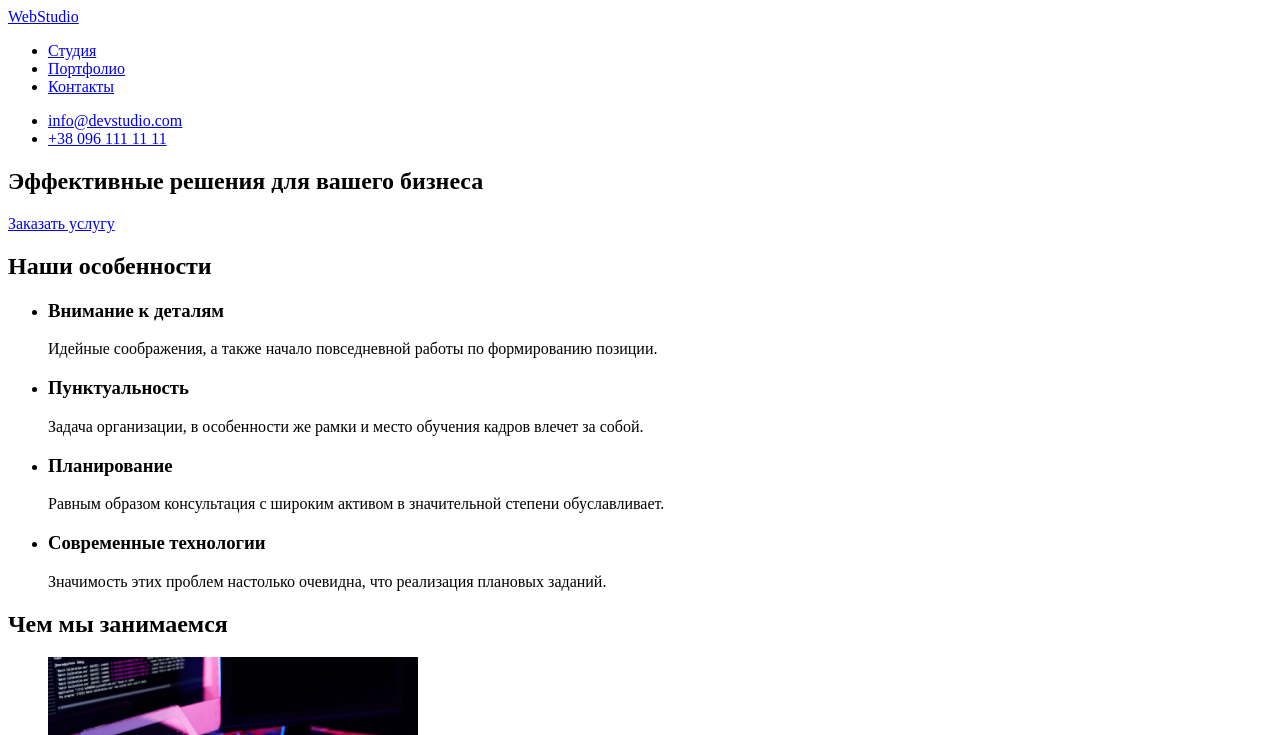
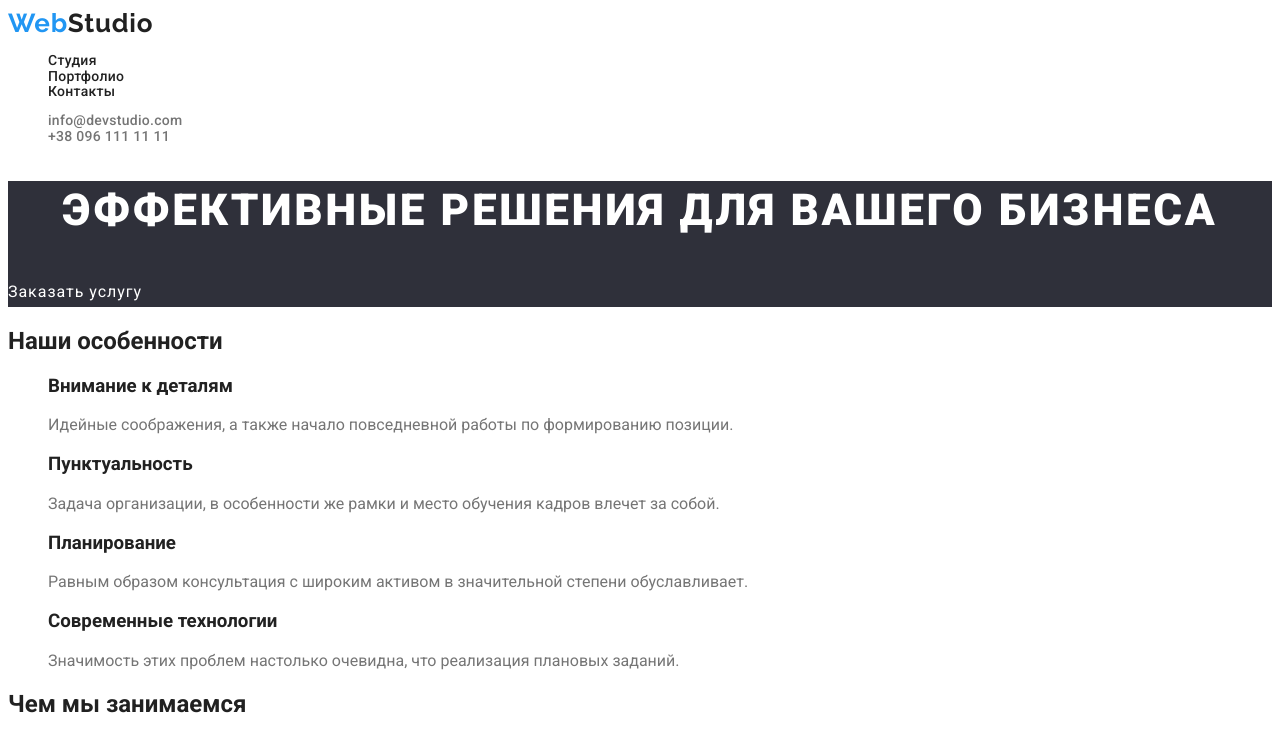
Before and after one commit to kruhliak/goit-markup-hw-02, a plain HTML site: page index.html in a window 1280 px wide. Shown: the top 735 px of the page. Drawn offline with Linux system fonts and the light colour scheme.

Commit message:
css-index.html-header, hero

```diff
--- a/css/styles.css
+++ b/css/styles.css
@@ -0,0 +1,86 @@
+:root {
+  --primary-text-color: #757575;
+  --title-text-color: #212121;
+  --accent-color: #2196f3;
+}
+
+body {
+  font-family: Roboto, sans-serif;
+  color: var(--primary-text-color);
+  font-weight: 400;
+}
+
+.link {
+  text-decoration: none;
+  cursor: pointer;
+  color: var(--title-text-color);
+}
+
+.link:hover {
+  color: var(--accent-color);
+}
+
+.list {
+  list-style: none;
+}
+
+.title {
+  color: var(--title-text-color);
+}
+
+/* Шапка */
+
+.nav {
+  background-color: #fff;
+}
+
+.logo {
+  font-family: Raleway, sans-serif;
+  color: var(--accent-color);
+  text-decoration: none;
+  font-weight: 700;
+  font-size: 26px;
+  line-height: 1.2;
+  letter-spacing: 0.03em;
+}
+
+.logo > .logo-nav {
+  color: var(--title-text-color);
+}
+
+.nav > .list {
+  font-weight: 500;
+  font-size: 14px;
+  line-height: 1.1;
+  letter-spacing: 0.02em;
+}
+
+.nav .contact {
+  color: var(--primary-text-color);
+}
+
+/* Герой */
+
+.hero {
+  background-color: #2f303a;
+}
+
+.hero > .title {
+  font-weight: 900;
+  font-size: 44px;
+  line-height: 1.36;
+  text-align: center;
+  letter-spacing: 0.06em;
+  text-transform: uppercase;
+  color: #fff;
+}
+
+.hero > .link {
+  font-size: 16px;
+  line-height: 1.87;
+  display: flex;
+  align-items: center;
+  text-align: center;
+  letter-spacing: 0.06em;
+  color: #fff;
+}
--- a/index.html
+++ b/index.html
@@ -4,26 +4,37 @@
     <meta charset="UTF-8" />
     <meta name="viewport" content="width=device-width, initial-scale=1.0" />
     <title>Wed Studio</title>
+    <link rel="preconnect" href="https://fonts.gstatic.com" />
+    <link
+      href="https://fonts.googleapis.com/css2?family=Raleway:wght@700&family=Roboto:wght@400;500;700;900&display=swap"
+      rel="stylesheet"
+    />
     <link rel="stylesheet" href="./css/styles.css" />
   </head>
   <body>
     <!-- Шапка сайта -->
     <header>
-      <nav>
-        <a href="./index.html" lang="en">WebStudio</a>
+      <nav class="nav">
+        <a href="./index.html" lang="en" class="logo"
+          >Web<span class="logo-nav">Studio</span></a
+        >
 
-        <ul>
-          <li><a href="./index.html">Студия</a></li>
-          <li><a href="./portfolio.html">Портфолио</a></li>
-          <li><a href="#">Контакты</a></li>
+        <ul class="list">
+          <li><a href="./index.html" class="link">Студия</a></li>
+          <li><a href="./portfolio.html" class="link">Портфолио</a></li>
+          <li><a href="#" class="link">Контакты</a></li>
         </ul>
 
-        <ul>
+        <ul class="list">
           <li>
-            <a href="mailto:info@devstudio.com">info@devstudio.com</a>
+            <a href="mailto:info@devstudio.com" class="link contact"
+              >info@devstudio.com</a
+            >
           </li>
           <li>
-            <a href="tel:+38096111111">+38 096 111 11 11</a>
+            <a href="tel:+38096111111" class="link contact"
+              >+38 096 111 11 11</a
+            >
           </li>
         </ul>
       </nav>
@@ -31,39 +42,39 @@
 
     <main>
       <!-- Герой -->
-      <section>
-        <h1>Эффективные решения для вашего бизнеса</h1>
-        <a href="#">Заказать услугу</a>
+      <section class="hero">
+        <h1 class="title">Эффективные решения для вашего бизнеса</h1>
+        <a href="#" class="link">Заказать услугу</a>
       </section>
 
       <!-- Особенности -->
       <section>
-        <h2>Наши особенности</h2>
+        <h2 class="title">Наши особенности</h2>
 
-        <ul>
+        <ul class="list">
           <li>
-            <h3>Внимание к деталям</h3>
+            <h3 class="title">Внимание к деталям</h3>
             <p>
               Идейные соображения, а также начало повседневной работы по
               формированию позиции.
             </p>
           </li>
           <li>
-            <h3>Пунктуальность</h3>
+            <h3 class="title">Пунктуальность</h3>
             <p>
               Задача организации, в особенности же рамки и место обучения кадров
               влечет за собой.
             </p>
           </li>
           <li>
-            <h3>Планирование</h3>
+            <h3 class="title">Планирование</h3>
             <p>
               Равным образом консультация с широким активом в значительной
               степени обуславливает.
             </p>
           </li>
           <li>
-            <h3>Современные технологии</h3>
+            <h3 class="title">Современные технологии</h3>
             <p>
               Значимость этих проблем настолько очевидна, что реализация
               плановых заданий.
@@ -74,9 +85,9 @@
 
       <!-- Чем мы занимаемся -->
       <section>
-        <h2>Чем мы занимаемся</h2>
+        <h2 class="title">Чем мы занимаемся</h2>
 
-        <ul>
+        <ul class="list">
           <li>
             <img
               src="./img/box-1.png"
@@ -106,9 +117,9 @@
 
       <!-- Команда -->
       <section>
-        <h2>Наша команда</h2>
+        <h2 class="title">Наша команда</h2>
 
-        <ul>
+        <ul class="list">
           <li>
             <img
               src="./img/team-1.png"
@@ -116,7 +127,7 @@
               width="270"
               height="260"
             />
-            <h3>Игорь Демьяненко</h3>
+            <h3 class="title">Игорь Демьяненко</h3>
             <p lang="en">Product Designer</p>
           </li>
           <li>
@@ -126,7 +137,7 @@
               width="270"
               height="260"
             />
-            <h3>Ольга Репина</h3>
+            <h3 class="title">Ольга Репина</h3>
             <p lang="en">Frontend Developer</p>
           </li>
           <li>
@@ -136,7 +147,7 @@
               width="270"
               height="260"
             />
-            <h3>Николай Тарасов</h3>
+            <h3 class="title">Николай Тарасов</h3>
             <p lang="en">Marketing</p>
           </li>
           <li>
@@ -146,7 +157,7 @@
               width="270"
               height="260"
             />
-            <h3>Михаил Ермаков</h3>
+            <h3 class="title">Михаил Ермаков</h3>
             <p lang="en">UI Designer</p>
           </li>
         </ul>
@@ -155,12 +166,14 @@
 
     <!-- Подвал -->
     <footer>
-      <a href="./index.html">WebStudio</a>
-      <a href="https://goo.gl/maps/bzkinhmpRiBep3HJ8"
-        >г. Киев, пр-т Леси Украинки, 26
-      </a>
-      <a href="mailto:info@example.com">info@example.com</a>
-      <a href="tel:+380991111111">+38 099 111 11 11</a>
+      <a href="./index.html" class="logo">WebStudio</a>
+      <address>
+        <a href="https://goo.gl/maps/bzkinhmpRiBep3HJ8" class="link"
+          >г. Киев, пр-т Леси Украинки, 26
+        </a>
+        <a href="mailto:info@example.com" class="link">info@example.com</a>
+        <a href="tel:+380991111111" class="link">+38 099 111 11 11</a>
+      </address>
     </footer>
   </body>
 </html>
```
Also changed, not shown: portfolio.html (+27 -12 lines).
